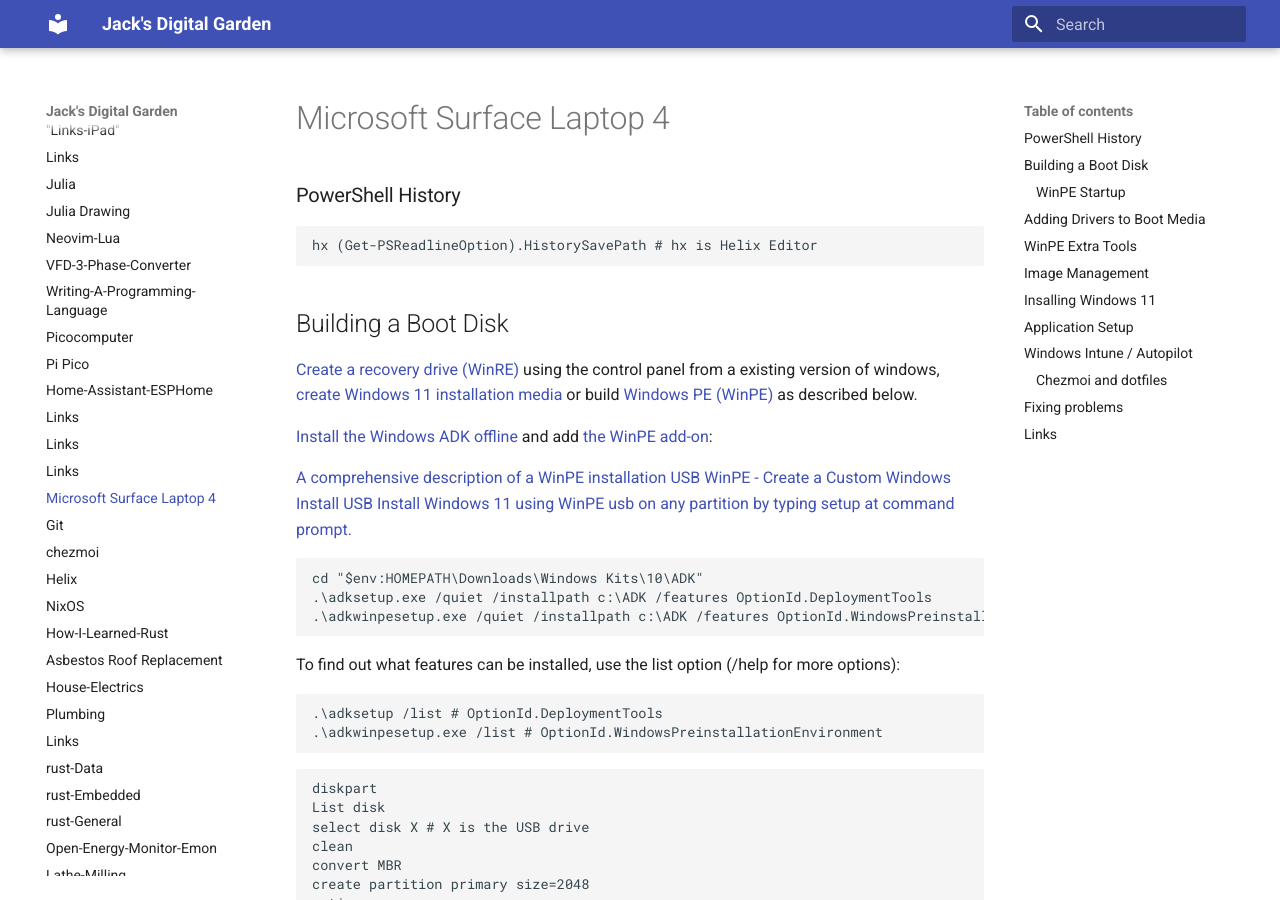
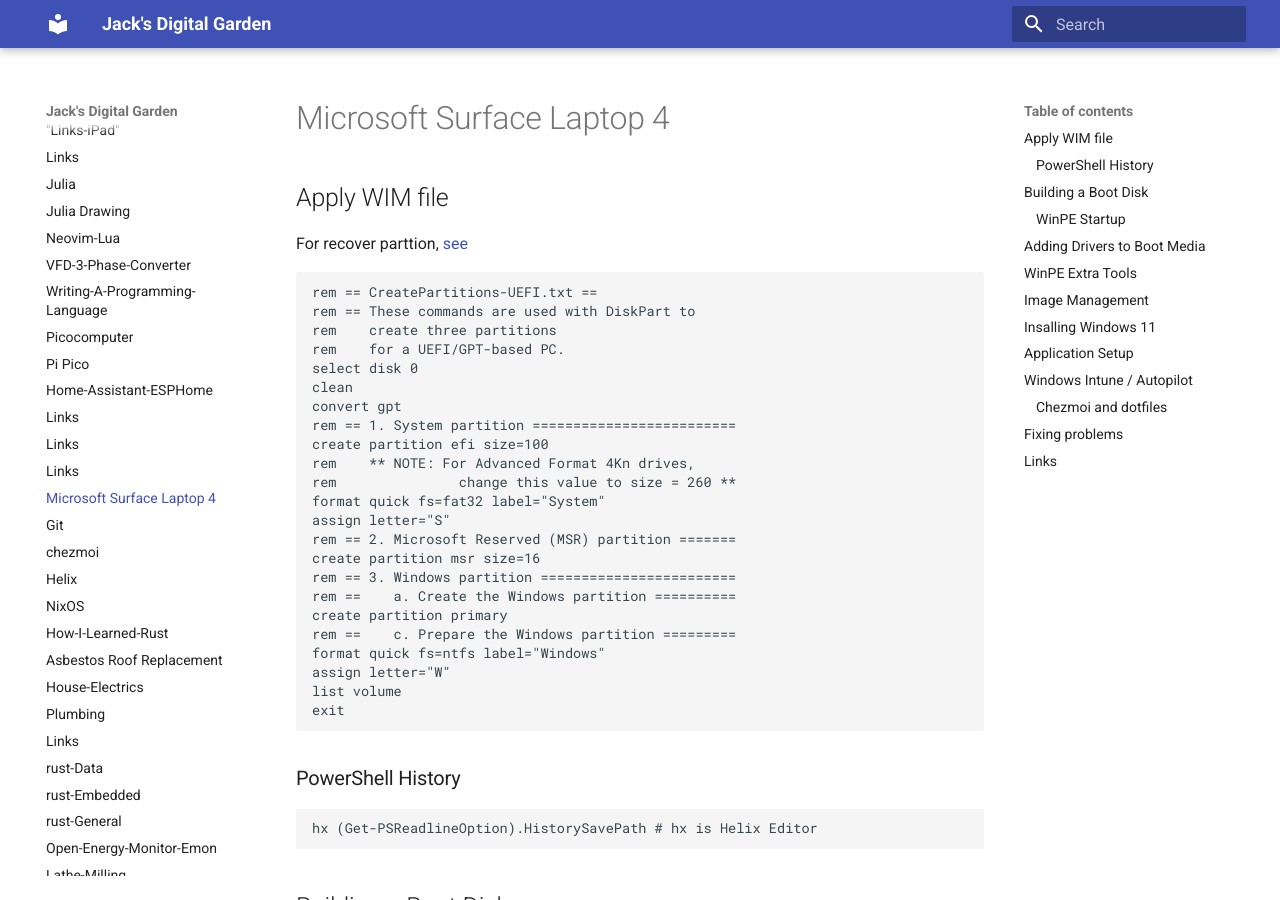
Before and after one commit to jchidley/mkdocs-material-test, an MkDocs documentation site: the page built from docs/2024-01-17-Microsoft-Surface-Laptop-4.md, in a window 1280 px wide and 900 px high. Built offline with MkDocs 1.6.1 and Material for MkDocs 9.7.7, drawn with Linux system fonts in a browser that asks for light colours.

Commit message:
WIM adjustments

````diff
--- a/docs/2024-01-17-Microsoft-Surface-Laptop-4.md
+++ b/docs/2024-01-17-Microsoft-Surface-Laptop-4.md
@@ -5,6 +5,39 @@
 <!-- markdownlint-disable MD025 -->
 # Microsoft Surface Laptop 4
 <!-- markdownlint-enable MD025 -->
+
+
+## Apply WIM file
+
+
+For recover parttion, [see](https://learn.microsoft.com/en-us/windows-hardware/manufacture/desktop/oem-deployment-of-windows-desktop-editions-sample-scripts?view=windows-11&preserve-view=true#-createpartitions-uefitxt)
+
+```shell
+rem == CreatePartitions-UEFI.txt ==
+rem == These commands are used with DiskPart to
+rem    create three partitions
+rem    for a UEFI/GPT-based PC.
+select disk 0
+clean
+convert gpt
+rem == 1. System partition =========================
+create partition efi size=100
+rem    ** NOTE: For Advanced Format 4Kn drives,
+rem               change this value to size = 260 **
+format quick fs=fat32 label="System"
+assign letter="S"
+rem == 2. Microsoft Reserved (MSR) partition =======
+create partition msr size=16
+rem == 3. Windows partition ========================
+rem ==    a. Create the Windows partition ==========
+create partition primary
+rem ==    c. Prepare the Windows partition =========
+format quick fs=ntfs label="Windows"
+assign letter="W"
+list volume
+exit
+```
+
 
 ### PowerShell History
 
````
